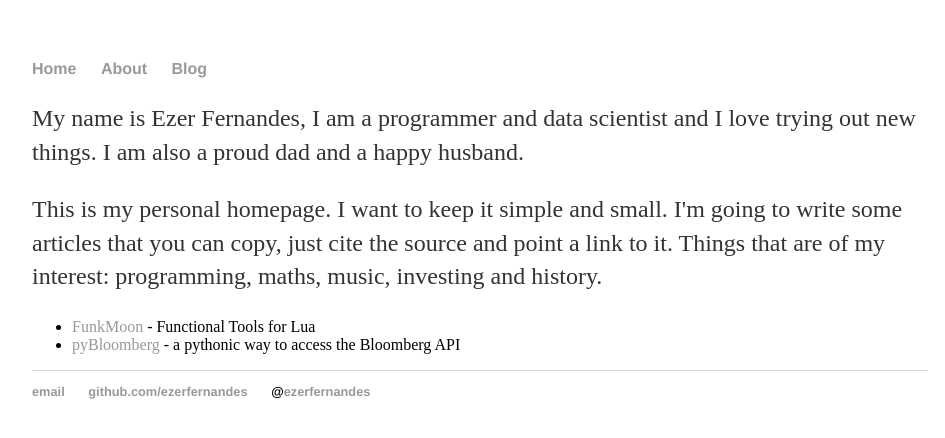
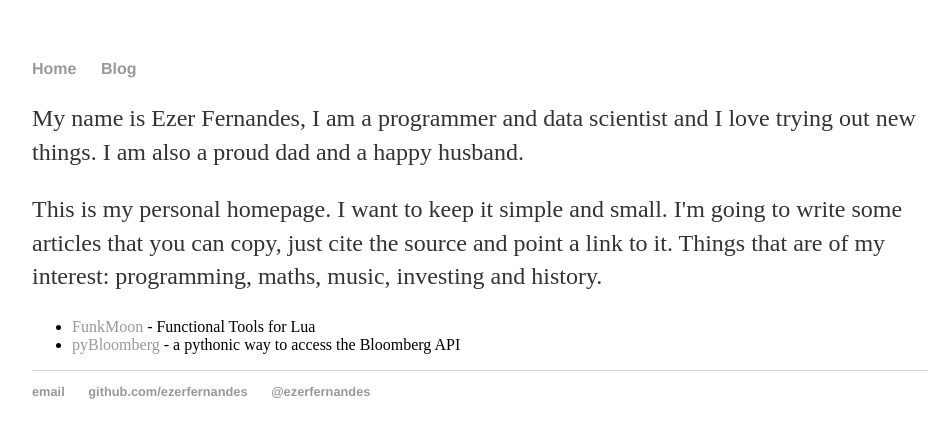
Before and after one commit to ezerfernandes/ezerfernandes.github.io, a Jekyll site: the page built from index.html, in a window 1280 px wide. Shown: the top 438 px of the page, without its empty margins (160-1105 px from the left). Built offline with Jekyll 4.4.1, drawn with Linux system fonts in a browser that asks for light colours; some of the changed lines change nothing that is shown.

Commit message:
Update default.html

```diff
--- a/_layouts/default.html
+++ b/_layouts/default.html
@@ -12,7 +12,6 @@
 			<nav>
 	    		<ul>
 	        		<li><a href="/">Home</a></li>
-		        	<li><a href="/about">About</a></li>
 	        		<li><a href="/blog">Blog</a></li>
 	    		</ul>
 			</nav>
@@ -25,7 +24,7 @@
 	    		<ul>
 	        		<li><a href="mailto:ezersilva@gmail.com">email</a></li>
 	        		<li><a href="https://github.com/ezerfernandes">github.com/ezerfernandes</a></li>
-				<li>@<a href="https://twitter.com/ezerfernandes">ezerfernandes</a><li>
+				<li><a href="https://twitter.com/ezerfernandes">@ezerfernandes</a><li>
 				</ul>
 			</footer>
 		</body>
```
